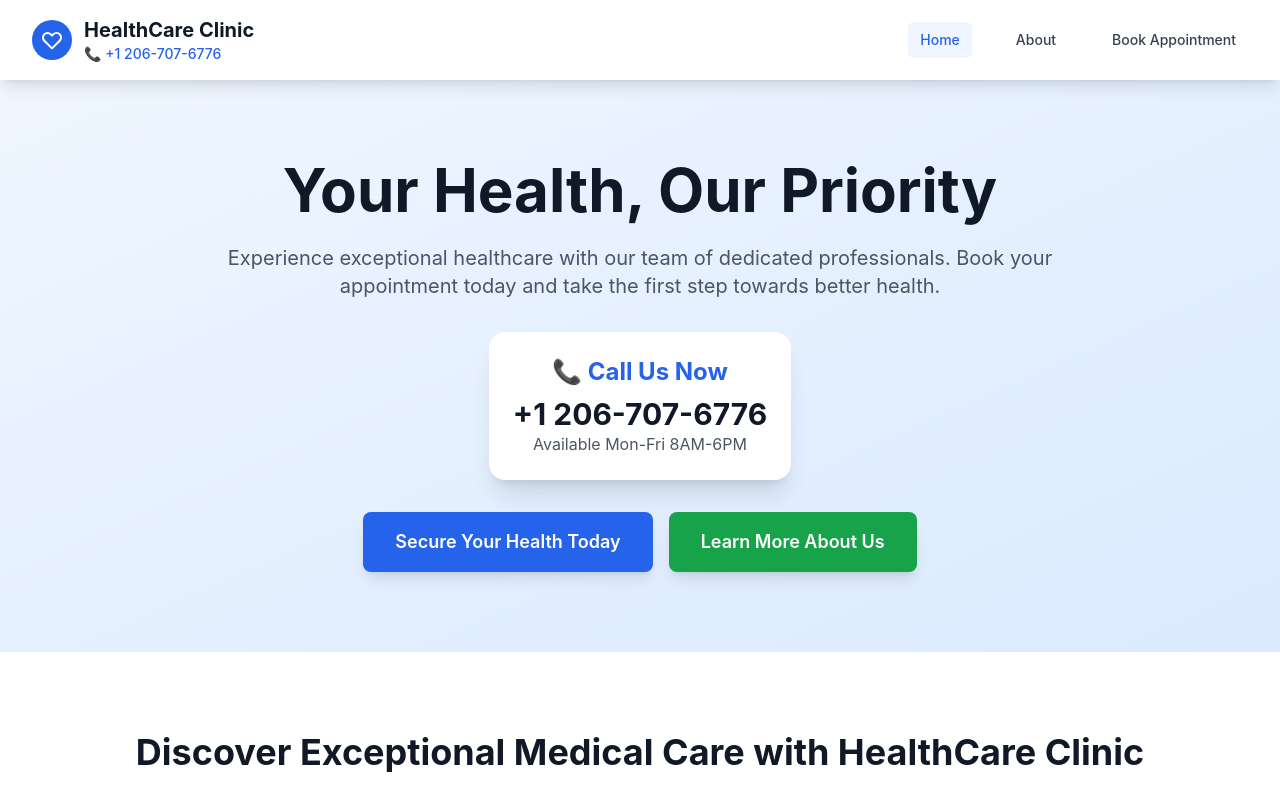
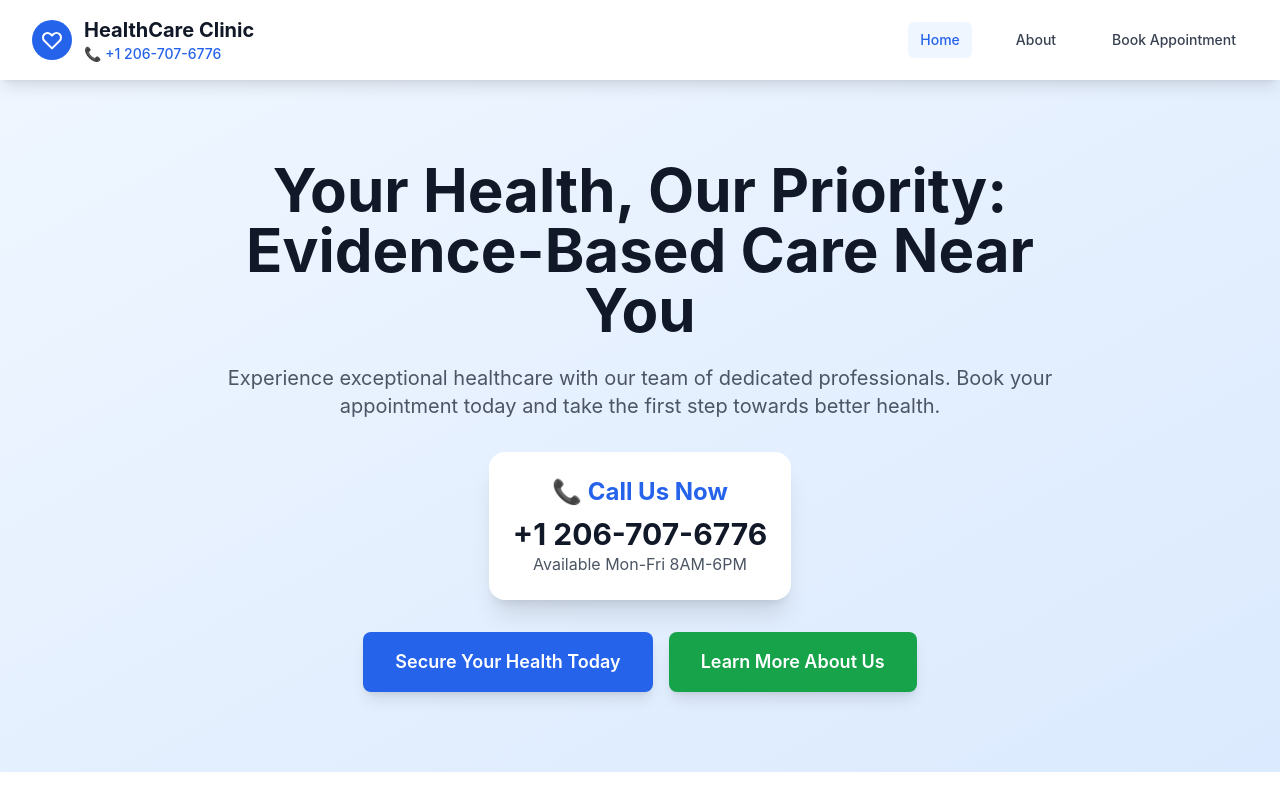
Before and after one commit to DaniyalAlam002/reacttrackingbooking, a React (Vite) app: page / in a window 1280 px wide. Shown: the top 791 px of the page. Built offline with nearby package versions, Linux system fonts and the light colour scheme.

Commit message:
ai-optimize: heading — Your Health, Our Priority: Evidence-Base

```diff
--- a/src/pages/Home.jsx
+++ b/src/pages/Home.jsx
@@ -34,7 +34,7 @@ const Home = () => {
         <div className="max-w-7xl mx-auto px-4 sm:px-6 lg:px-8 text-center">
           <div className="max-w-4xl mx-auto">
             <h1 className="text-4xl md:text-6xl font-bold text-gray-900 mb-6">
-              Your Health, Our Priority
+              Your Health, Our Priority: Evidence-Based Care Near You
             </h1>
             <p className="text-xl text-gray-600 mb-8">
               Experience exceptional healthcare with our team of dedicated professionals.
```
